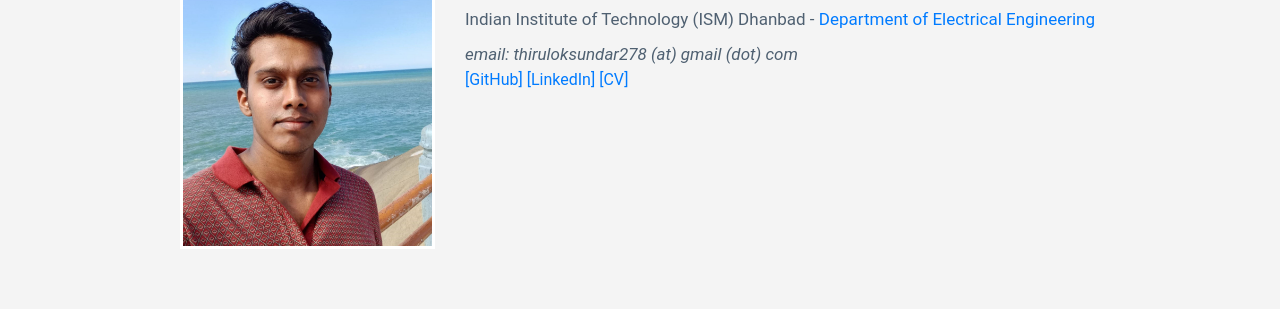
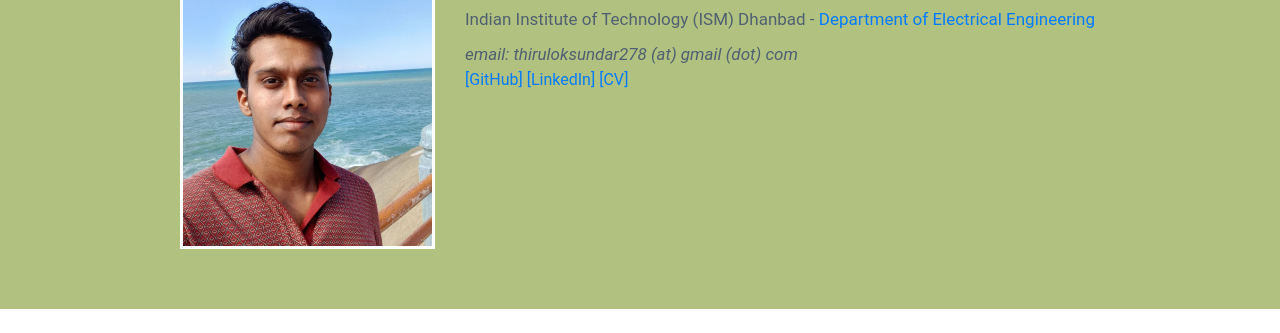
Before and after one commit to Thiruloksundar/thiruloksundar.github.io, a plain HTML site: page index.html in a window 1280 px wide. Shown: the part 149-482 px from the top of the page. Drawn offline with nearby package versions, Linux system fonts and the light colour scheme.

Commit message:
Update index.html

```diff
--- a/index.html
+++ b/index.html
@@ -23,8 +23,8 @@
               font-size: 2rem;
           }
           #header {
-            background-color: #f4f4f4;
-            /*background-color: #FFFF00;*/
+            background-color: #b1c280;
+            /*background-color: #FFFFFF;*/
             display: flex;
             align-items: flex-end;
             padding-top:60px;
```
